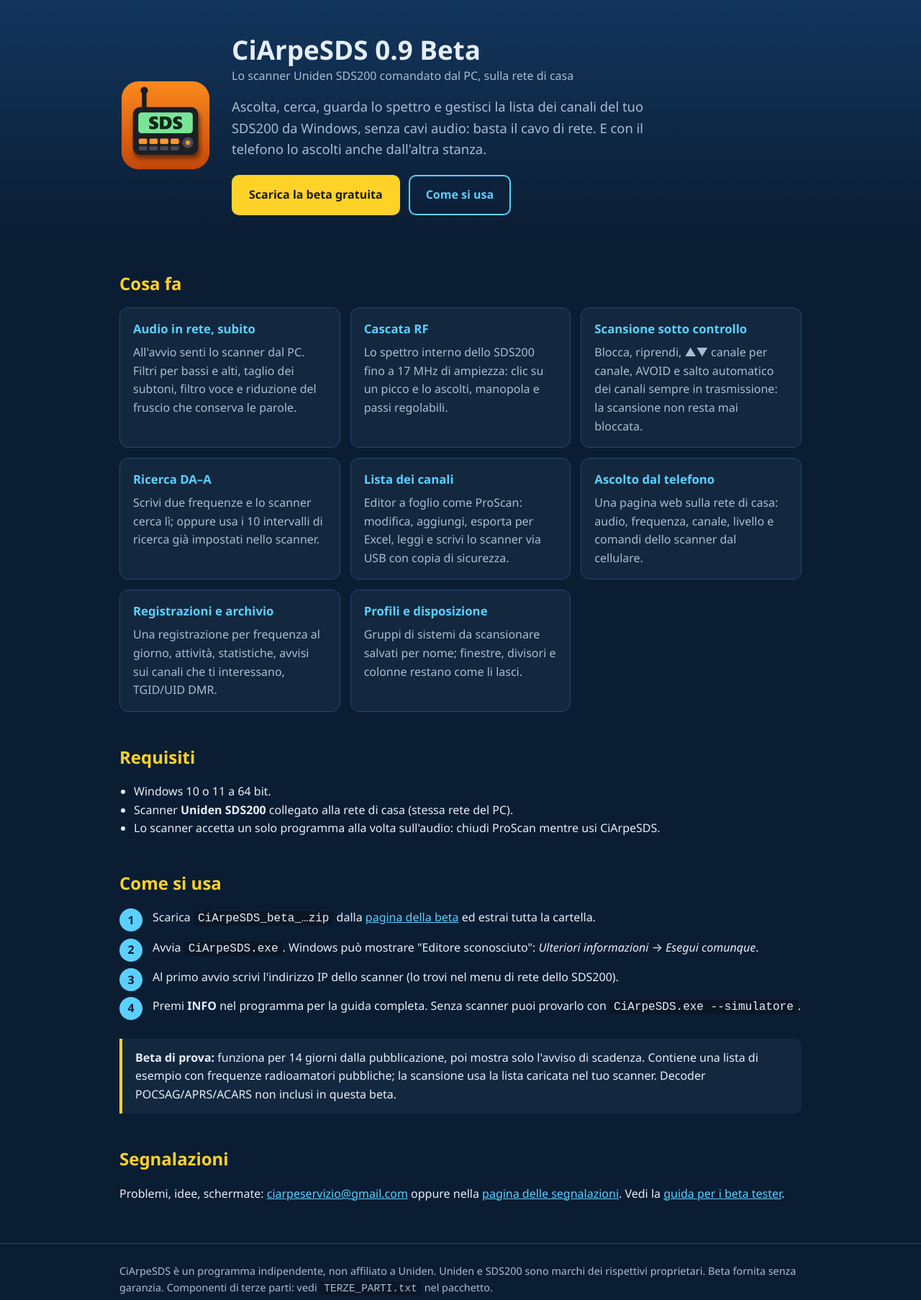
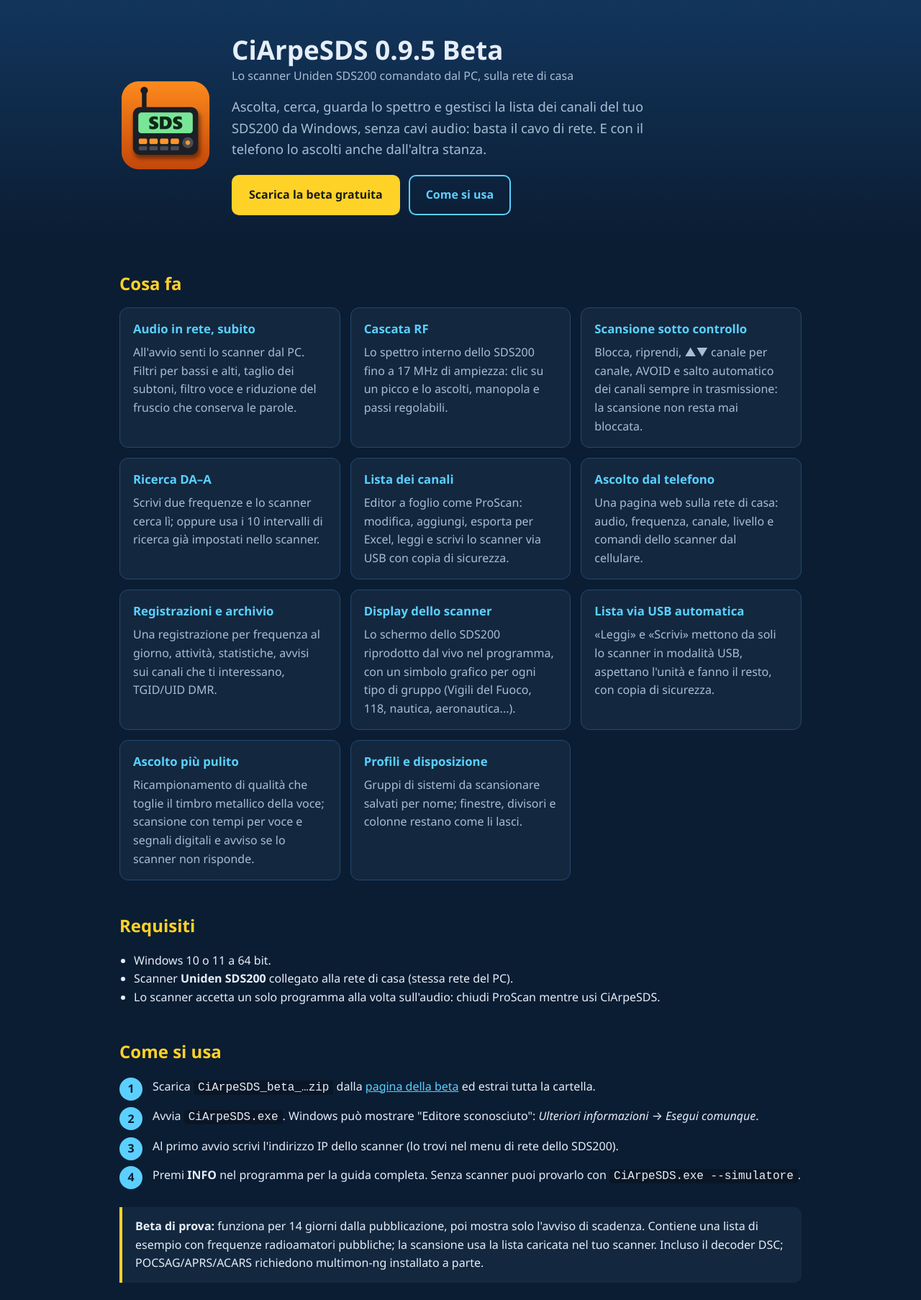
Before and after one commit to ciarpe2/CiArpeSDS, a plain HTML site: page docs/index.html in a window 1280 px wide. Shown: the top 1806 px of the page at 72% size. Drawn offline with Linux system fonts and the light colour scheme.

Commit message:
CiArpeSDS 0.9.5 Beta: pagina, guida e note

```diff
--- a/docs/index.html
+++ b/docs/index.html
@@ -4,7 +4,7 @@
 <meta charset="utf-8">
 <meta name="viewport" content="width=device-width, initial-scale=1">
 <title>CiArpeSDS – lo scanner Uniden SDS200 dal PC</title>
-<meta name="description" content="CiArpeSDS 0.9 Beta: comanda lo scanner Uniden SDS200 dalla rete di casa. Audio in rete, cascata RF, ricerca, lista canali, registrazioni, ascolto dal telefono. Beta gratuita 14 giorni.">
+<meta name="description" content="CiArpeSDS 0.9.5 Beta: comanda lo scanner Uniden SDS200 dalla rete di casa. Audio in rete, cascata RF, ricerca, lista canali, registrazioni, ascolto dal telefono. Beta gratuita 14 giorni.">
 <link rel="icon" href="favicon.png">
 <style>
   /* Pagina statica autonoma: nessuno script o servizio esterno. */
@@ -49,11 +49,11 @@
   <div class="wrap hero">
     <img src="icona.png" alt="Icona CiArpeSDS">
     <div>
-      <h1>CiArpeSDS 0.9 Beta<small>Lo scanner Uniden SDS200 comandato dal PC, sulla rete di casa</small></h1>
+      <h1>CiArpeSDS 0.9.5 Beta<small>Lo scanner Uniden SDS200 comandato dal PC, sulla rete di casa</small></h1>
       <p class="lead">Ascolta, cerca, guarda lo spettro e gestisci la lista dei canali del tuo SDS200 da Windows,
         senza cavi audio: basta il cavo di rete. E con il telefono lo ascolti anche dall'altra stanza.</p>
       <div class="buttons">
-        <a class="btn main" href="https://github.com/ciarpe2/CiArpeSDS/releases/tag/v0.9.0-beta">Scarica la beta gratuita</a>
+        <a class="btn main" href="https://github.com/ciarpe2/CiArpeSDS/releases/tag/v0.9.5-beta">Scarica la beta gratuita</a>
         <a class="btn" href="#come">Come si usa</a>
       </div>
     </div>
@@ -70,6 +70,9 @@
     <div class="card"><h3>Lista dei canali</h3><p>Editor a foglio come ProScan: modifica, aggiungi, esporta per Excel, leggi e scrivi lo scanner via USB con copia di sicurezza.</p></div>
     <div class="card"><h3>Ascolto dal telefono</h3><p>Una pagina web sulla rete di casa: audio, frequenza, canale, livello e comandi dello scanner dal cellulare.</p></div>
     <div class="card"><h3>Registrazioni e archivio</h3><p>Una registrazione per frequenza al giorno, attività, statistiche, avvisi sui canali che ti interessano, TGID/UID DMR.</p></div>
+    <div class="card"><h3>Display dello scanner</h3><p>Lo schermo dello SDS200 riprodotto dal vivo nel programma, con un simbolo grafico per ogni tipo di gruppo (Vigili del Fuoco, 118, nautica, aeronautica...).</p></div>
+    <div class="card"><h3>Lista via USB automatica</h3><p>«Leggi» e «Scrivi» mettono da soli lo scanner in modalità USB, aspettano l'unità e fanno il resto, con copia di sicurezza.</p></div>
+    <div class="card"><h3>Ascolto più pulito</h3><p>Ricampionamento di qualità che toglie il timbro metallico della voce; scansione con tempi per voce e segnali digitali e avviso se lo scanner non risponde.</p></div>
     <div class="card"><h3>Profili e disposizione</h3><p>Gruppi di sistemi da scansionare salvati per nome; finestre, divisori e colonne restano come li lasci.</p></div>
   </div>
 
@@ -82,7 +85,7 @@
 
   <h2 id="come">Come si usa</h2>
   <ol class="steps">
-    <li>Scarica <code>CiArpeSDS_beta_…zip</code> dalla <a href="https://github.com/ciarpe2/CiArpeSDS/releases/tag/v0.9.0-beta">pagina della beta</a> ed estrai tutta la cartella.</li>
+    <li>Scarica <code>CiArpeSDS_beta_…zip</code> dalla <a href="https://github.com/ciarpe2/CiArpeSDS/releases/tag/v0.9.5-beta">pagina della beta</a> ed estrai tutta la cartella.</li>
     <li>Avvia <code>CiArpeSDS.exe</code>. Windows può mostrare "Editore sconosciuto": <i>Ulteriori informazioni</i> → <i>Esegui comunque</i>.</li>
     <li>Al primo avvio scrivi l'indirizzo IP dello scanner (lo trovi nel menu di rete dello SDS200).</li>
     <li>Premi <b>INFO</b> nel programma per la guida completa. Senza scanner puoi provarlo con <code>CiArpeSDS.exe --simulatore</code>.</li>
@@ -91,7 +94,7 @@
   <div class="notice">
     <b>Beta di prova:</b> funziona per 14 giorni dalla pubblicazione, poi mostra solo l'avviso di scadenza.
     Contiene una lista di esempio con frequenze radioamatori pubbliche; la scansione usa la lista caricata nel tuo
-    scanner. Decoder POCSAG/APRS/ACARS non inclusi in questa beta.
+    scanner. Incluso il decoder DSC; POCSAG/APRS/ACARS richiedono multimon-ng installato a parte.
   </div>
 
   <h2>Segnalazioni</h2>
```
Also changed, not shown: 3 other files.
